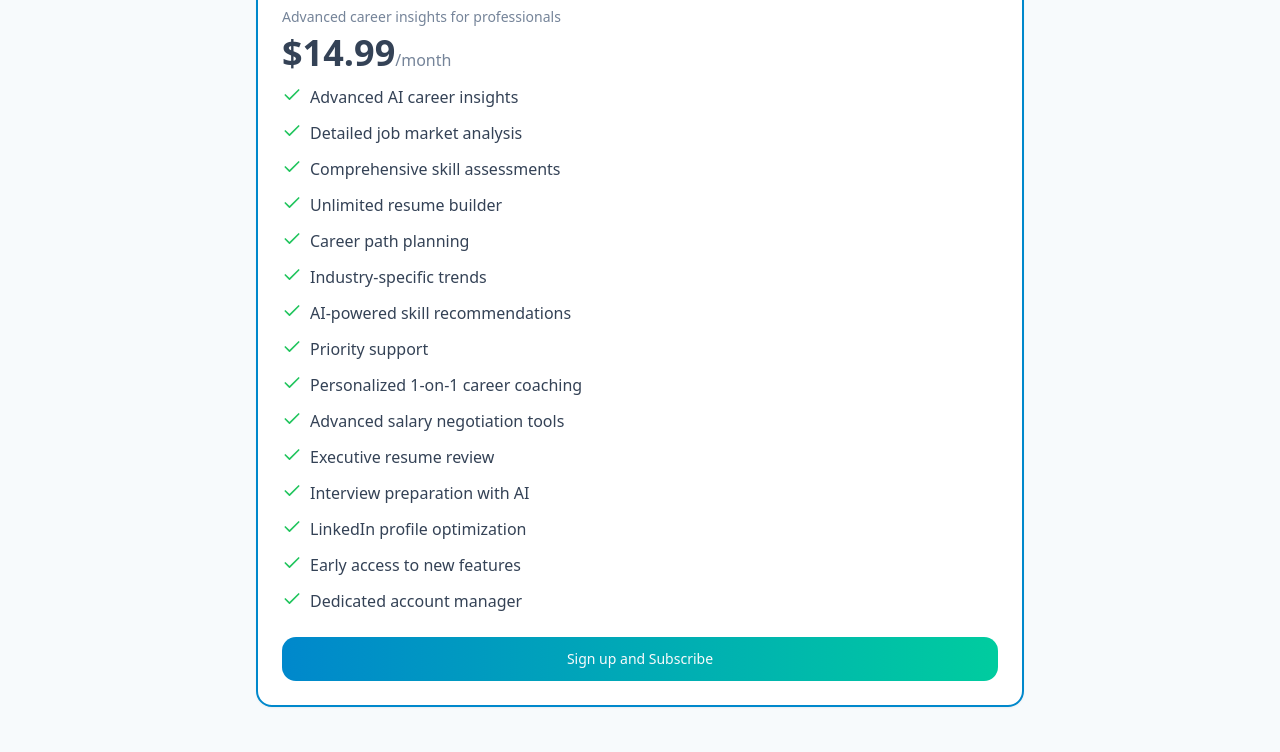
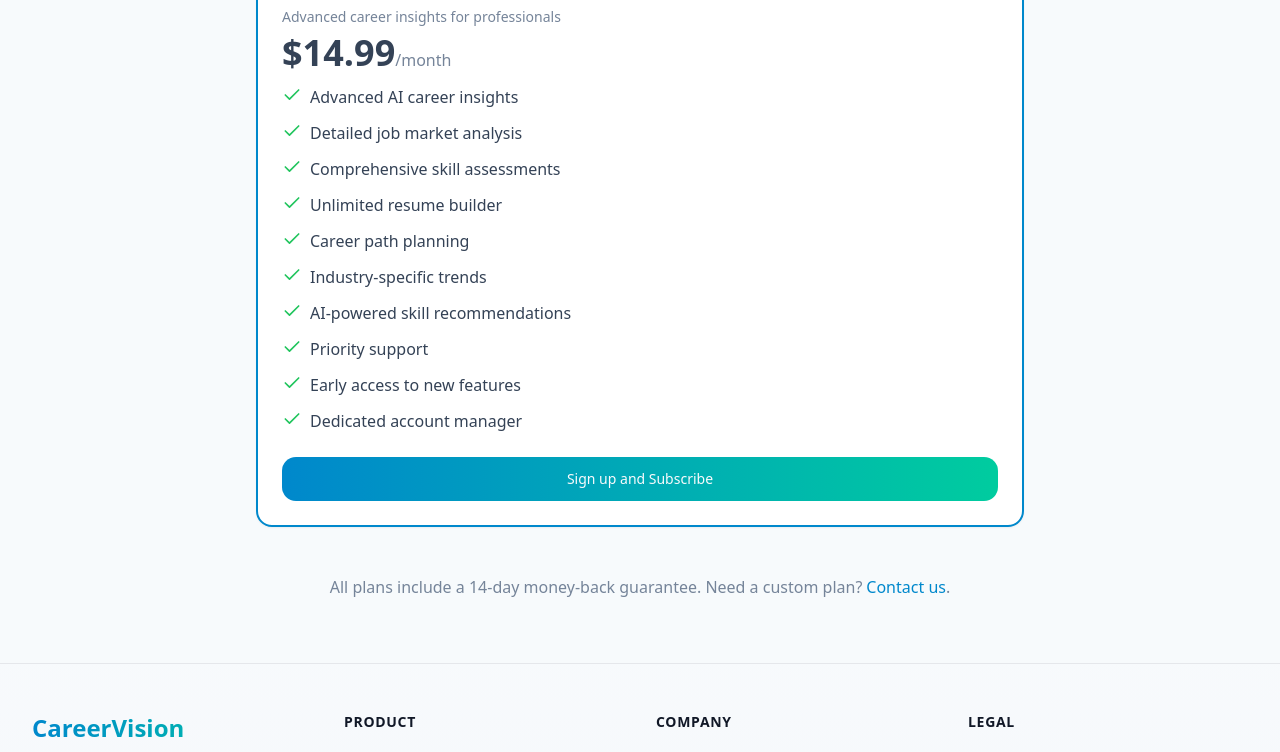
Before and after one commit to HimangshuPronoy/CareerVision2.0, a React (Vite) app: page /pricing in a window 1280 px wide. Shown: the part 471-1223 px from the top of the page. Built offline with nearby package versions, Linux system fonts and the light colour scheme.

Commit message:
Remove specified features from pricing page

```diff
--- a/package.json
+++ b/package.json
@@ -15,6 +15,7 @@
   },
   "dependencies": {
     "@hookform/resolvers": "^3.9.0",
+    "@internationalized/date": "^3.8.1",
     "@radix-ui/react-accordion": "^1.2.0",
     "@radix-ui/react-alert-dialog": "^1.1.1",
     "@radix-ui/react-aspect-ratio": "^1.1.0",
--- a/src/pages/Pricing.tsx
+++ b/src/pages/Pricing.tsx
@@ -25,11 +25,6 @@ const Pricing: React.FC = () => {
     'Industry-specific trends',
     'AI-powered skill recommendations',
     'Priority support',
-    'Personalized 1-on-1 career coaching',
-    'Advanced salary negotiation tools',
-    'Executive resume review',
-    'Interview preparation with AI',
-    'LinkedIn profile optimization',
     'Early access to new features',
     'Dedicated account manager',
   ];
```
Also changed, not shown: 1 other file (tests, documents, lock files or other folders).
